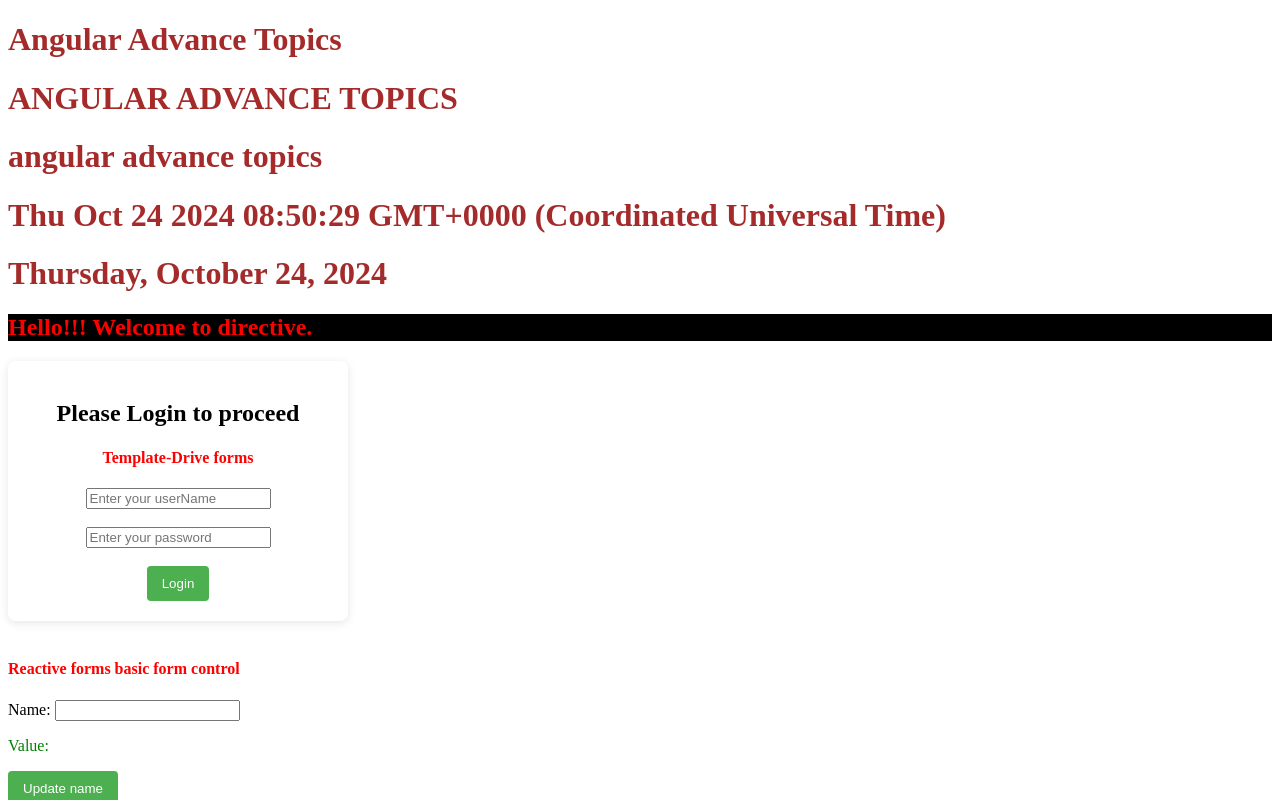
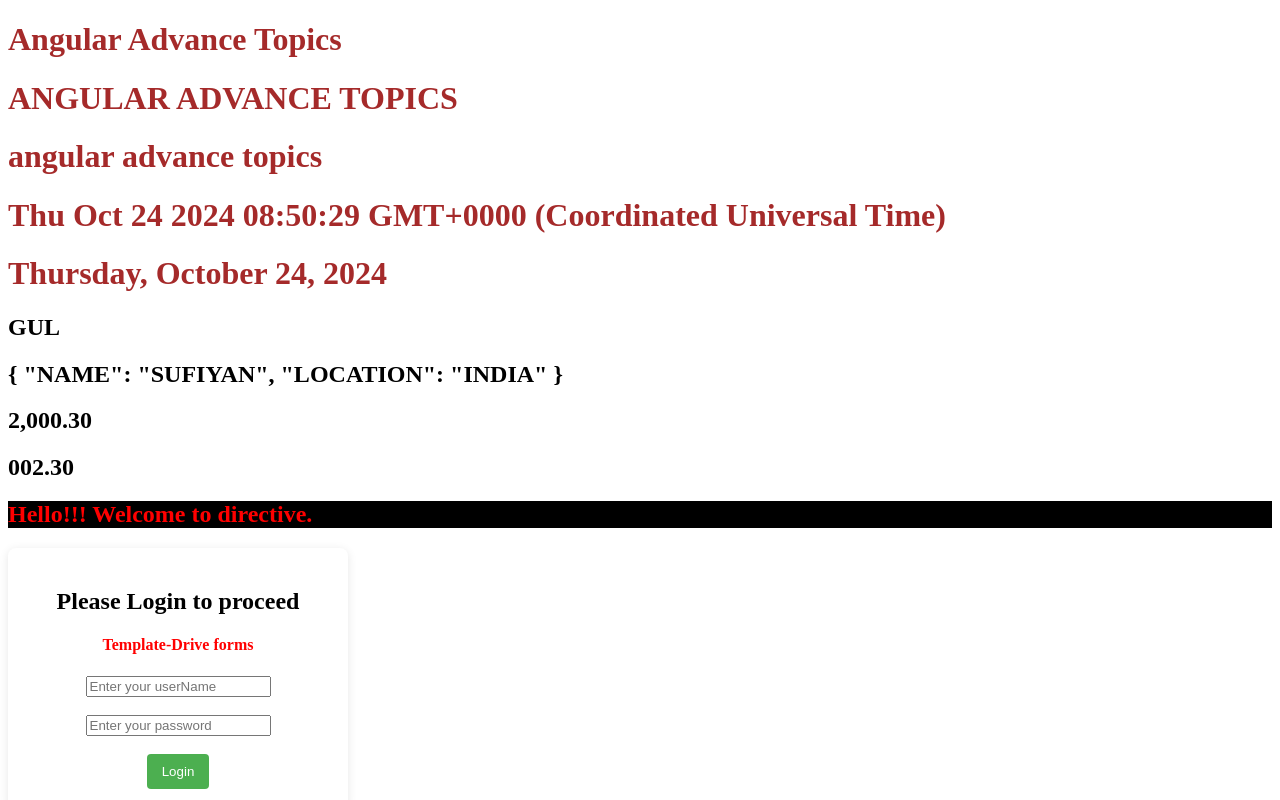
Before and after one commit to Sufiyan33/Learning-Angular, an Angular app in the folder Angular-Advance/advance/: page / in a window 1280 px wide. Shown: the top 800 px of the page. Built offline with nearby package versions, Linux system fonts and the light colour scheme.

Commit message:
pipe with slice and number

```diff
--- a/Angular-Advance/advance/src/app/app.component.html
+++ b/Angular-Advance/advance/src/app/app.component.html
@@ -4,6 +4,11 @@
 <h1 style="color: brown;">{{title | lowercase}}</h1>
 <h1 style="color: brown;">{{today}}</h1>
 <h1 style="color: brown;">{{today | date : 'fullDate'}}</h1>
+
+<h2>{{title | slice :2 : 5 | uppercase}}</h2>
+<h2>{{user | json | uppercase}}</h2>
+<h2>{{0002000.30000 | number :'3.2-3'}}</h2>
+<h2>{{2.30 | number :'3.2-3'}}</h2>
 
 
 <h2 appRedElement >{{directiveTitle}}</h2>
--- a/Angular-Advance/advance/src/app/app.component.ts
+++ b/Angular-Advance/advance/src/app/app.component.ts
@@ -17,6 +17,10 @@
 export class AppComponent {
   title = 'Angular Advance Topics';
   today = Date();
+  user={
+    name:'Sufiyan',
+    location: 'India'
+  }
   directiveTitle = 'Hello!!! Welcome to directive.';
 
   userLogin(item:any){
```
